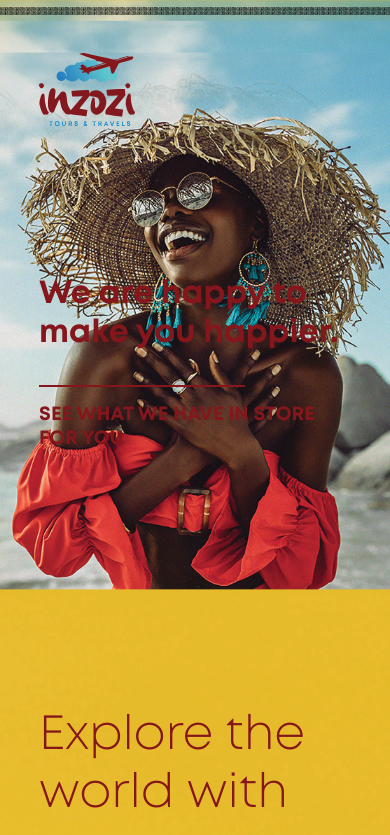
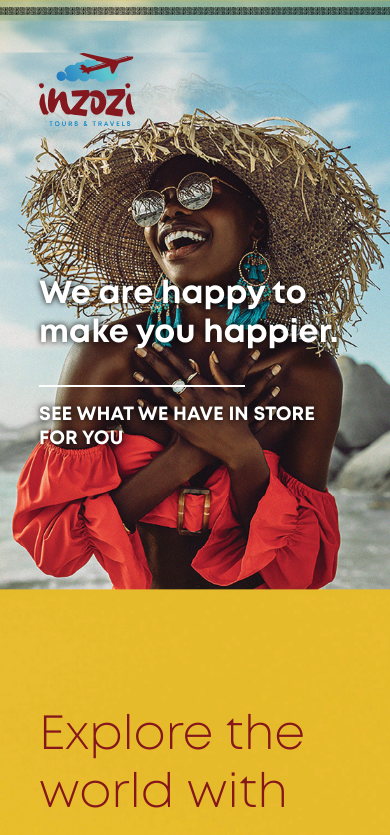
Before and after one commit to kampusagency/inzozi, a React (Vite) app: page / in a window 390 px wide. Shown: the top 835 px of the page. Built offline with nearby package versions, Linux system fonts and the light colour scheme.

Commit message:
White text on hero

```diff
--- a/src/styles/home.scss
+++ b/src/styles/home.scss
@@ -143,18 +143,18 @@
                 color: $accent-color;
 
                 h2 {
-                    color: $accent-color;
-                    // text-shadow: 0 0 6px #000;
+                    color: $white-color;
+                    text-shadow: 0 0 6px #000;
                     font-weight: bold;
                 }
 
                 .line {
-                    background: $accent-color;
+                    background: $white-color;
                 }
 
                 span {
-                    color: $accent-color;
-                    // text-shadow: 0 0 6px #000;
+                    color: $white-color;
+                    text-shadow: 0 0 6px #000;
                 }
             }
         }
```
